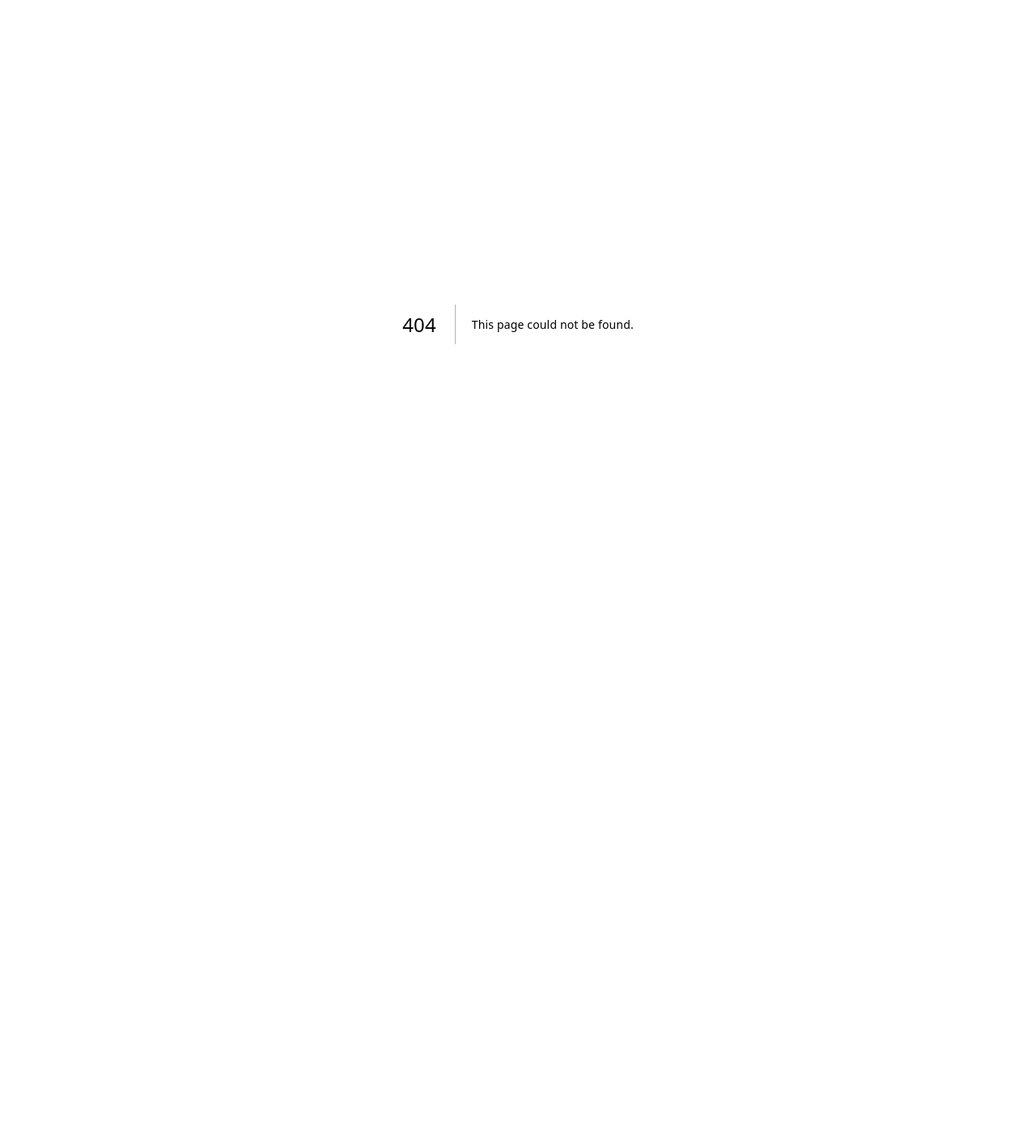
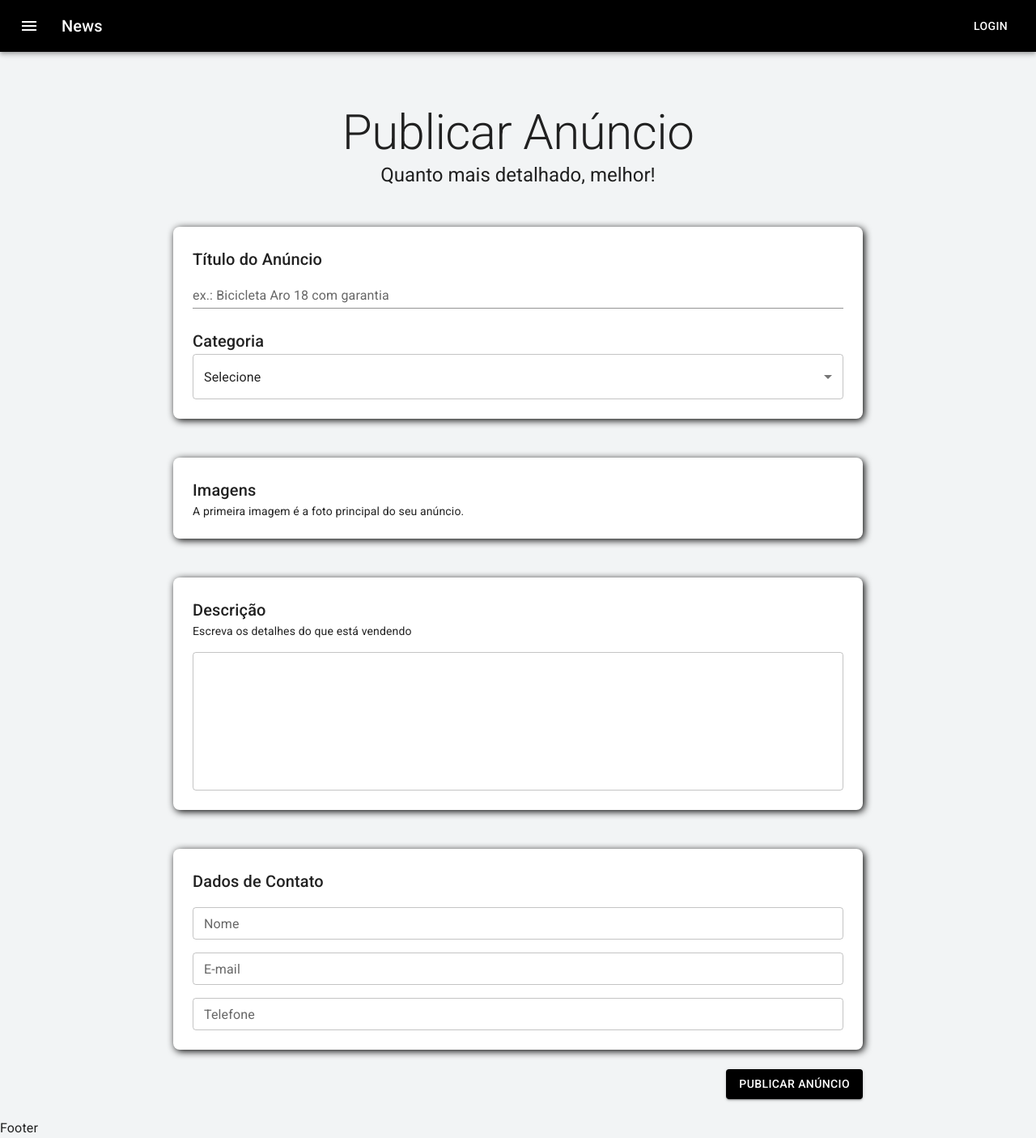
Before and after one commit to OBitencourt/anunx, a Next.js app: page /user/publish in a window 1280 px wide. Before the commit this address had no page. Shown: the whole page at 81% size. Before the commit the page ends 800 px from the top, so only its background shows below. Built offline with nearby package versions, Linux system fonts and the light colour scheme.

Commit message:
feat: Adding publish product page

```diff
--- /dev/null
+++ b/pages/user/publish.js
@@ -0,0 +1,189 @@
+
+import {Button, Box, Container, Select, TextField, Typography } from '@mui/material'
+import TemplateDefault from '../../src/templates/Default'
+import { useTheme } from '@emotion/react'
+
+const Publish = () => {
+    const theme = useTheme()
+
+    return(
+        <>
+            <TemplateDefault
+
+            >
+                <Container
+
+                    maxWidth="sm"
+                    sx={{mt:8, mb: 6}}
+                >
+                    <Typography color="textPrimary" component="h1" variant="h2" align="center">
+                        Publicar Anúncio
+                    </Typography>
+                    <Typography color="textPrimary" component="h5" variant="h5" align="center">
+                        Quanto mais detalhado, melhor!
+                    </Typography>
+                </Container>
+                <Container
+                    maxWidth="md"
+                    sx={{mt:6, mb: 3}}
+                >
+                    <Box
+
+                        sx={{backgroundColor: theme.palette.background.white, padding: 3, boxShadow: '2px 2px 10px black', borderRadius: 2}}
+                    >
+                        <Typography color="textPrimary" component="hh6" variant="h6" align="start">
+                            Título do Anúncio
+                        </Typography>
+                        <TextField
+                            variant='standard'
+                            label="ex.: Bicicleta Aro 18 com garantia"
+                            size="small"
+                            fullWidth
+                        />
+                        <br/><br/>
+                        <Typography
+                            component="h6"
+                            variant="h6"
+                            color="textPrimary"
+                        >
+                            Categoria
+                        </Typography>
+                        <Select
+                            native
+                            value=""
+                            fullWidth
+                            onChange={() => {}}
+                            inputProps={{
+                                name: 'age'
+                            }}
+                        >
+                            <option value="">Selecione</option>
+                            <option value={1}>Bebê e Crianças</option>
+                            <option value={2}>Agricultura</option>
+                            <option value={3}>Moda</option>
+                            <option value={3}>Carros, Motos e Barcos</option>
+                            <option value={3}>Serviços</option>
+                            <option value={3}>Lazer</option>
+                            <option value={3}>Animais</option>
+                            <option value={3}>Móveis, Casa e Jardim</option>
+                            <option value={3}>Imóveis</option>
+                            <option value={3}>Equipamentos e Ferramentas</option>
+                            <option value={3}>Celulares e Tablets</option>
+                            <option value={3}>Esportes</option>
+                            <option value={3}>Tecnologias</option>
+                            <option value={3}>Emprego</option>
+                            <option value={3}>Outros</option>
+                        </Select>
+                    </Box>
+                </Container>
+                <Container
+                    maxWidth="md"
+                    sx={{mt:6, mb: 3}}
+                >
+                    <Box
+                        sx={{backgroundColor: theme.palette.background.white, padding: 3, boxShadow: '2px 2px 10px black', borderRadius: 2}}
+                    >
+                        <Typography variant="h6" component="h6" color="textPrimary">
+                            Imagens
+                        </Typography>
+                        <Typography variant="body2" component="div" color='textPrimary'>
+                            A primeira imagem é a foto principal do seu anúncio.
+                        </Typography>
+                    </Box>
+                </Container>
+                <Container
+                    maxWidth="md"
+                    sx={{mt:6, mb: 3}}
+                >
+                    <Box
+                        sx={{backgroundColor: theme.palette.background.white, padding: 3, boxShadow: '2px 2px 10px black', borderRadius: 2}}
+                    >
+                        <Typography variant="h6" component="h6" color="textPrimary">
+                            Descrição
+                        </Typography>
+                        <Typography variant="body2" component="div" color='textPrimary'>
+                            Escreva os detalhes do que está vendendo
+                        </Typography>
+                        <TextField
+                            multiline
+                            rows={6}
+                            variant="outlined"
+                            fullWidth
+                            sx={{mt:2}}
+                        >
+
+                        </TextField>
+                    </Box>
+                </Container>
+                <Container
+                    maxWidth="md"
+                    sx={{mt:6, mb: 3}}
+                >
+                    <Box
+                        sx={{backgroundColor: theme.palette.background.white, padding: 3, boxShadow: '2px 2px 10px black', borderRadius: 2}}
+                    >
+                        <Typography variant="h6" component="h6" color="textPrimary">
+                            Dados de Contato
+                        </Typography>
+
+                        <TextField
+                            label="Nome"
+                            variant="outlined"
+                            fullWidth
+                            size="small"
+                            sx={{mt:2}}
+                        >
+
+                        </TextField>
+
+                        <TextField
+                            label="E-mail"
+                            variant="outlined"
+                            fullWidth
+                            size="small"
+                            sx={{mt:2}}
+                        >
+
+                        </TextField>
+
+
+
+                        <TextField
+                            label="Telefone"
+                            variant="outlined"
+                            fullWidth
+                            size="small"
+                            sx={{mt:2}}
+                        >
+
+                        </TextField>
+
+                    </Box>
+
+                </Container>
+                <Container
+                    maxWidth="md"
+                    sx={{mt:2, mb: 3}}
+
+                >
+                    <Box
+                        textAlign="end"
+                    >
+
+                        <Button
+                            color="primary"
+                            variant="contained"
+
+
+                        >
+                            Publicar Anúncio
+                        </Button>
+                    </Box>
+
+                </Container>
+            </TemplateDefault>
+        </>
+    )
+}
+
+export default Publish
--- a/src/theme.js
+++ b/src/theme.js
@@ -5,6 +5,10 @@ const theme = createTheme({
     palette: {
         primary: {
             main: '#000000',
+        },
+        background: {
+            default: 'rgb(242,244,245)',
+            white: '#ffffff'
         }
     }
 })
```
